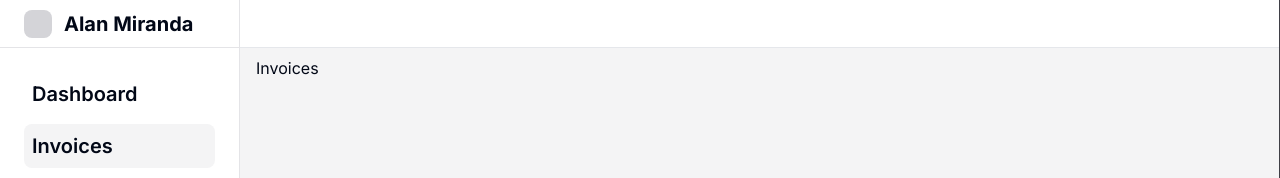
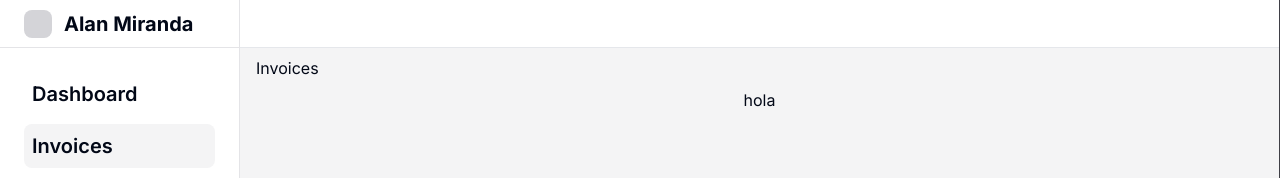
Before and after one commit to southamericanbear/annual-budget-ui, a Next.js app: page /invoices in a window 1280 px wide. Shown: the top 178 px of the page. Built offline with nearby package versions, Linux system fonts and the light colour scheme.

Commit message:
create invoicepage

```diff
--- a/app/invoices/page.tsx
+++ b/app/invoices/page.tsx
@@ -8,6 +8,10 @@ export default function InvoicesPage() {
   return (
     <SidebarMenuLayout>
       <h1>Invoices</h1>
+
+      <button draggable="true" className="border-gray-500 border-solid">
+        hola
+      </button>
     </SidebarMenuLayout>
   );
 }
--- a/package.json
+++ b/package.json
@@ -16,6 +16,7 @@
     "class-variance-authority": "^0.7.0",
     "clsx": "^2.1.0",
     "framer-motion": "^11.0.18",
+    "jsonwebtoken": "^9.0.2",
     "lucide-react": "^0.309.0",
     "moment": "^2.30.1",
     "next": "14.0.4",
@@ -29,6 +30,7 @@
   },
   "devDependencies": {
     "@types/bcrypt": "^5.0.2",
+    "@types/jsonwebtoken": "^9.0.6",
     "@types/node": "^20",
     "@types/react": "^18",
     "@types/react-dom": "^18",
```
Also changed, not shown: 1 other file (tests, documents, lock files or other folders).
